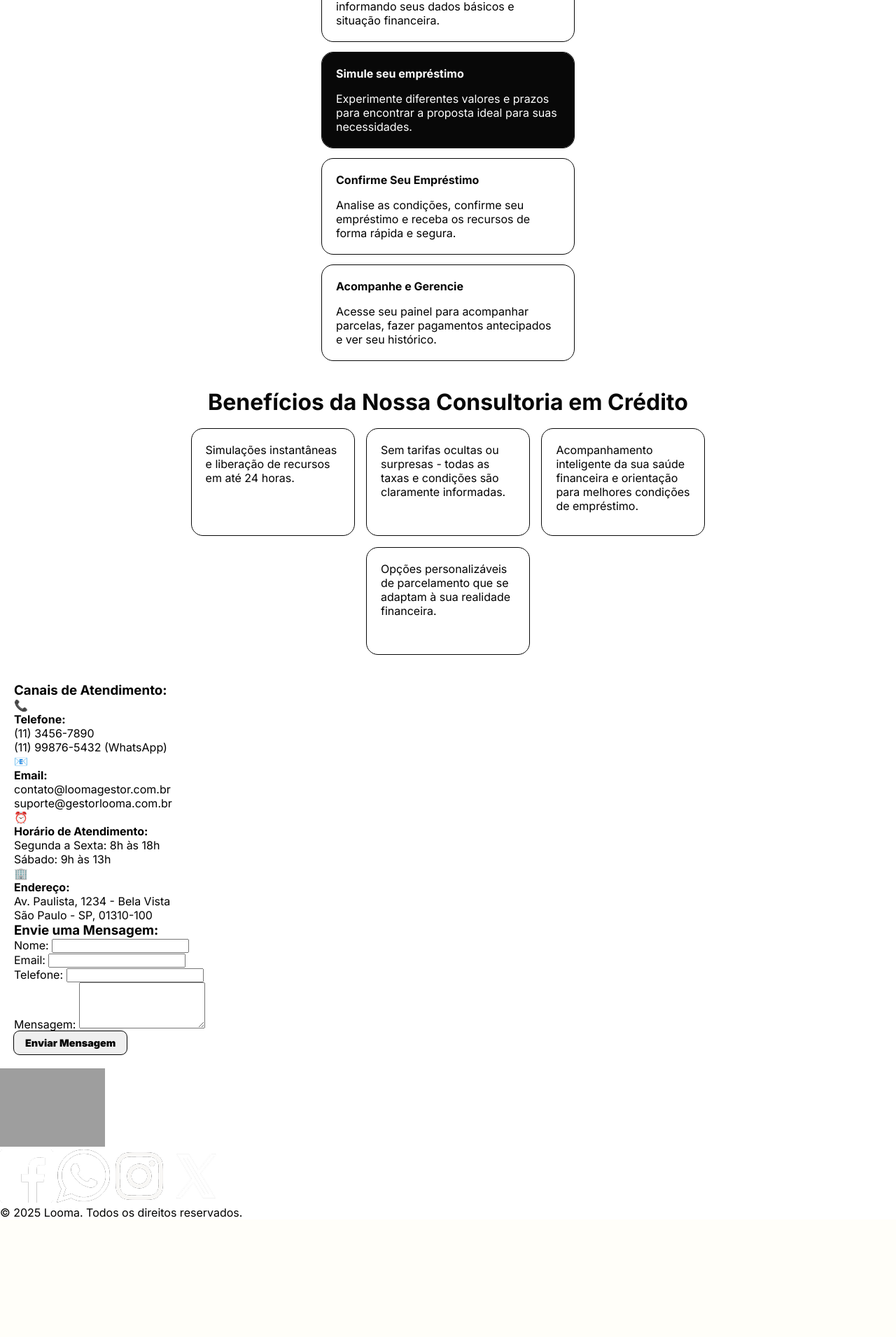
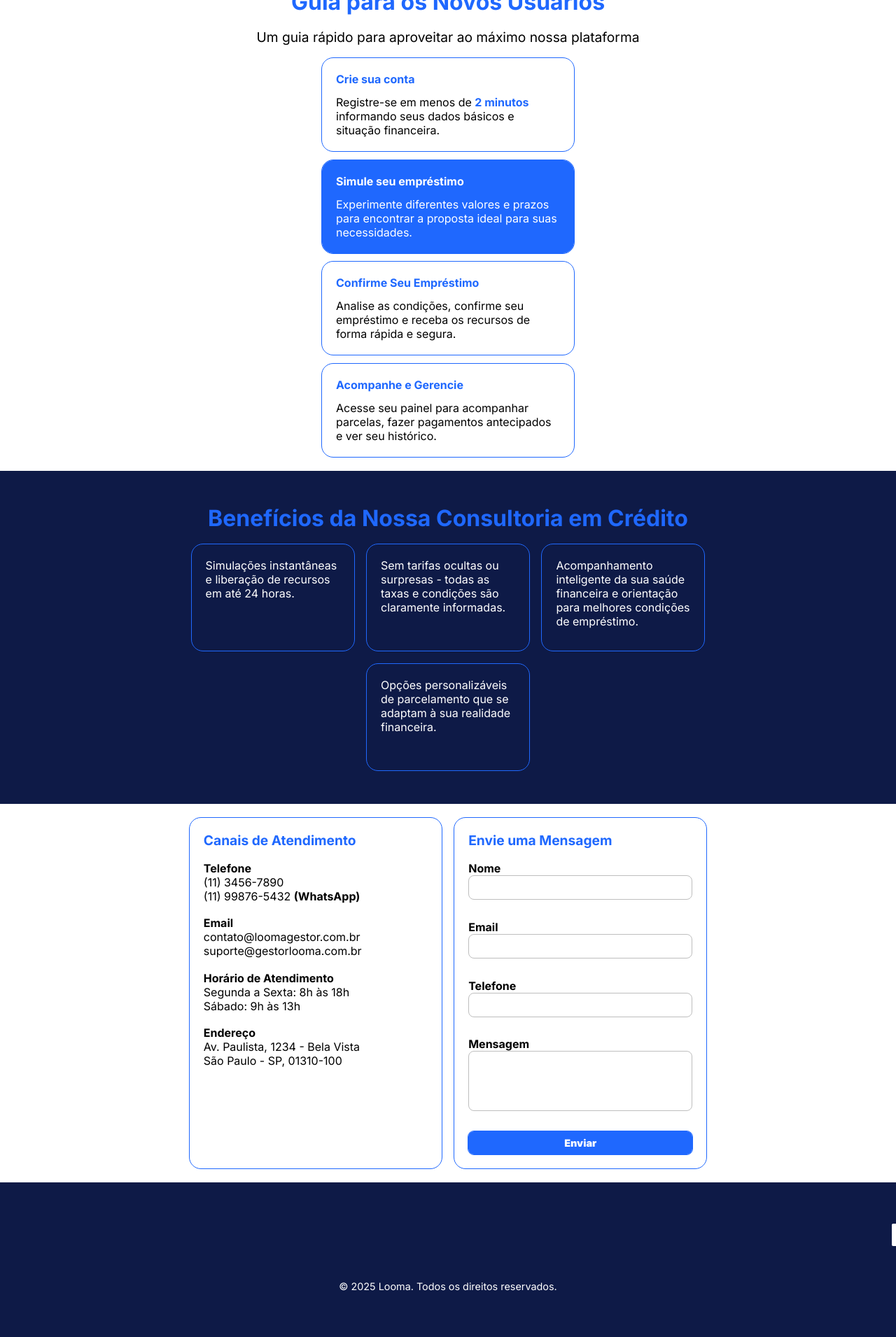
Before and after one commit to GustavoPrescinotti/Looma, a Flask app: page / in a window 1280 px wide. Shown: the part 750-2661 px from the top of the page at 70% size. Before the commit the page ends 2490 px from the top, so only its background shows below. Run offline with Flask 3, Linux system fonts and the light colour scheme; some web fonts are replaced; grey boxes are pictures that could not be loaded.

Commit message:
Finalizando base do CSS

```diff
--- a/static/css/style.css
+++ b/static/css/style.css
@@ -14,9 +14,12 @@
     --header-heigth: 5rem;
 
     /* VARIÁVEIS DE COR */
-    --cor-primaria: #080808; /*#1F68FE*/
+    --cor-primaria: #1F68FE; /*#1F68FE*/
     --cor-hover: #6397ff;
     --cor-branco: #ffffff;
+    --cor-terciaria: #0f0f0f;
+    --cor-form: #bebebe;
+    --cor-alt: #0E1A47;
 
     --cor-fundo: #ffffff;
     --cor-fundo-escuro: #404040;
@@ -32,15 +35,22 @@
     --cor-botao2-primary: var(--cor-fundo);
     --cor-botao2-outline: var(--cor-primaria);
     --cor-botao2-hover: var(--cor-primaria);
+
+    /* PARA OS BOTÕES DO TIPO 3 - CINZA */
+    --cor-botao3-primary: var(--cor-terciaria);
+    --cor-botao3-outline: var(--cor-terciaria);
+    --cor-botao3-hover: var(--cor-invisivel);
 }
 
 /* TAGS DA ESTRUTURA */
 html {
+    overflow-x: hidden;
     gap: 16px;
     font-size: 16px;
 }
 
 body {
+    overflow-x: hidden;
     background-color: var(--cor-fundo);
 }
 
@@ -66,6 +77,10 @@ main {
 
 section {
     padding: 1.25rem;
+}
+
+textarea {
+    resize: none;
 }
 
 /* TAGS DE ORGANIZAÇÃO E RESPONSIVIDADE */
@@ -91,7 +106,11 @@ section {
 }
 
 .between {
-    justify-content: space-between;
+    justify-content: space-between !important;
+}
+
+.align-between {
+    align-items: space-between !important;
 }
 
 .align-text {
@@ -103,7 +122,7 @@ section {
 }
 
 .gap-minimo {
-    gap: 1rem;
+    gap: .8rem;
 }
 
 .gap-medio {
@@ -195,6 +246,12 @@ section {
 }
 
 /* CARDS (DOS BENEFÍCIOS) */
+.secao-beneficios {
+    background-color: var(--cor-alt);
+    color: var(--cor-fundo);
+    padding: 3rem 1.25rem;
+}
+
 .cards-bene {
     width: 80%;
 }
@@ -205,6 +262,47 @@ section {
     padding: 1.25rem;
     outline: 1px solid var(--cor-primaria);
     border-radius: 1rem;
+}
+
+/* SEÇÃO DE CONTATO */
+
+.grupo-formulario {
+    display: flex;
+    flex-direction: column;
+    margin-bottom: 1rem;
+}
+
+.grupo-formulario input,
+.grupo-formulario textarea {
+    padding: .5rem;
+    border: 1px solid var(--cor-form);
+    border-radius: .5rem;
+    font-size: .9rem;
+}
+
+/* SEÇÃO DE RODAPÉ */
+footer {
+    background-color: var(--cor-primaria);
+}
+
+.footer-top {
+    width: 100em;
+}
+
+.icones-sociais img {
+    width: 2rem;
+    transition: all .3s cubic-bezier(0.075, 0.82, 0.165, 1);
+}
+
+.icones-sociais img:hover {
+    filter: invert(57%);
+}
+
+.copy {
+    color: var(--cor-fundo);
+    text-align: center;
+    padding: 1rem;
+    font-size: .9rem;
 }
 
 /* RESPONSIVIDADE E OS COMPORTAMENTOS */
--- a/templates/index.html
+++ b/templates/index.html
@@ -15,8 +15,8 @@
 </head>
 
 <body>
-    <header class="flex gap-medio justify-center align-center">
-        <div class="container flex between align-center">
+    <header class="flex align-center justify-center">
+        <div class="container flex between justify-center align-center">
             <div>
                 <!-- LEMBRAR DE FAZER SURGIR PROS MOBILE -->
                 <button class="menu-hamburguer" id="btnMenu" aria-label="Abrir menu">
@@ -39,7 +39,7 @@
                 <a href="#contato">Contato</a></li>
             </nav>
 
-            <a href="loginEmpresario.html" class="btn btn2-primary black">Login</a>
+            <a href="loginEmpresario.html" class="btn btn3-primary black">Login</a>
 
             <nav class="menu-mobile" id="menuMobile">
                 <button class="fechar-menu" id="btnFechar" aria-label="Fechar menu">&times;</button>
@@ -68,14 +68,14 @@
                 </div>
                 <div class="botoes-apresentacao flex wrap justify-center gap-medio">
                     <a href="LoginADM.html" class="btn btn1-primary black">Sou Administrador</a>
-                    <a href="loginEmpresario.html" class="btn btn2-primary black">Sou Empresário</a>
+                    <a href="loginEmpresario.html" class="btn btn3-primary black">Sou Empresário</a>
                 </div>
             </div>
         </section>
 
         <section id="quem-somos" class="quem-somos flex align-center justify-center">
             <div class="container flex column justify-center align-center gap-medio">
-                <p class="titulo destaque bold">Quem somos nós?</p>
+                <p class="titulo destaque bold align-text">Quem somos nós?</p>
                 <p class="align-text">Na <strong class="destaque">Looma</strong>, acreditamos que toda pequena empresa merece crescer com
                     segurança e clareza
                     financeira. Somos mais do que uma plataforma de gestão, somos o parceiro estratégico que
@@ -86,7 +86,7 @@
 
         <section id="guia" class="secao-guia flex align-center justify-center">
             <div class="container flex column justify-center align-center gap-medio">
-                <p class="titulo destaque bold">Guia para os Novos Usuários</p>
+                <p class="titulo destaque bold align-text">Guia para os Novos Usuários</p>
                 <p class="subtitulo">Um guia rápido para aproveitar ao máximo nossa plataforma</p>
 
                 <div class="cards flex gap-minimo wrap justify-center">
@@ -133,49 +133,59 @@
             </div>
         </section>
 
-        <section id="contato" class="secao-contato">
-            <div class="container-contato">
-                <div class="informacoes-contato">
-                    <h3>Canais de Atendimento:</h3>
+        <section id="contato" class="secao-contato flex align-center justify-center">
+            <div class="container flex justify-center gap-medio">
+                <!-- INFORMAÇÕES DE CONTATO -->
+                <div class="contatos card flex column gap-medio">
+                    <p class="subtitulo bold destaque">Canais de Atendimento</p>
                     <div class="item-informacao">
-                        <div class="icone-informacao">📞</div>
-                        <p><strong>Telefone:</strong><br>(11) 3456-7890<br>(11) 99876-5432 (WhatsApp)</p>
+                        <p class="bold">Telefone</p>
+                        <ul>
+                            <li>(11) 3456-7890</li>
+                            <li>(11) 99876-5432 <span class="bold">(WhatsApp)</span></li>
+                        </ul>
                     </div>
                     <div class="item-informacao">
-                        <div class="icone-informacao">📧</div>
-                        <p><strong>Email:</strong><br>contato@loomagestor.com.br<br>suporte@gestorlooma.com.br</p>
+                        <p class="bold">Email</p>
+                        <ul>
+                            <li>contato@loomagestor.com.br</li>
+                            <li>suporte@gestorlooma.com.br</li>
+                        </ul>
                     </div>
                     <div class="item-informacao">
-                        <div class="icone-informacao">⏰</div>
-                        <p><strong>Horário de Atendimento:</strong><br>Segunda a Sexta: 8h às 18h<br>Sábado: 9h às 13h
-                        </p>
+                        <p class="bold">Horário de Atendimento</p>
+                        <!-- MUDANDO PRA LISTA PRA FICAR MAIS SEMÂTICO -->
+                        <ul>
+                            <li>Segunda a Sexta: 8h às 18h</li>
+                            <li>Sábado: 9h às 13h</li>
+                        </ul>
                     </div>
                     <div class="item-informacao">
-                        <div class="icone-informacao">🏢</div>
-                        <p><strong>Endereço:</strong><br>Av. Paulista, 1234 - Bela Vista<br>São Paulo - SP, 01310-100
+                        <p><strong>Endereço</strong><br>Av. Paulista, 1234 - Bela Vista<br>São Paulo - SP, 01310-100
                     </p>
                     </div>
                 </div>
-                <div class="cartao-formulario">
-                    <h3>Envie uma Mensagem:</h3>
-                    <form class="formulario-contato">
+                <!-- FORMULÁRIO DE MENSAGEM -->
+                <div class="contatos card flex column gap-medio">
+                    <p class="subtitulo bold destaque">Envie uma Mensagem</p>
+                    <form class="formulario-contato flex column gap-minimo" action="#" method="post">
                         <div class="grupo-formulario">
-                            <label for="name">Nome:</label>
+                            <label for="name" class="bold">Nome</label>
                             <input type="text" id="name" name="name" required>
                         </div>
                         <div class="grupo-formulario">
-                            <label for="email">Email:</label>
+                            <label for="email" class="bold">Email</label>
                             <input type="email" id="email" name="email" required>
                         </div>
                         <div class="grupo-formulario">
-                            <label for="phone">Telefone:</label>
+                            <label for="phone" class="bold">Telefone</label>
                             <input type="tel" id="phone" name="phone">
                         </div>
                         <div class="grupo-formulario">
-                            <label for="message">Mensagem:</label>
+                            <label for="message" class="bold">Mensagem</label>
                             <textarea id="message" name="message" rows="4" required></textarea>
                         </div>
-                        <button type="submit" class="btn btn-primary black">Enviar Mensagem</button>
+                        <button type="submit" class="btn btn1-primary black">Enviar</button>
                     </form>
                 </div>
             </div>
@@ -183,20 +193,30 @@
     </main>
 
     <footer>
-        <div class="conteudo-rodape">
-            <a href="index.html" class="logo-rodape">
-                <img width="150" src="/static/img/Logo do footer.png" alt="Logo Looma">
+        <section id="footer" class="secao-beneficios flex align-center justify-center">
+            <div class="container flex column justify-center align-center gap-medio">
+                <!-- PARTE DE CIMA DO RODAPÉ -->
+                <div class="footer-top flex align-center between">
+                    <!-- AQUI FICA A LOGO DO LADO ESQUERDO -->
+                    <a href="#" class="logo-rodape">
+                        <img width="150" src="/static/img/logo.png" alt="Logo Looma">
                     </a>
-            <div class="icones-sociais">
+
+                    <!-- REDES SOCIAIS OU LINKS EXTERNOS -->
+                    <div class="icones-sociais flex gap-minimo">
                         <a href="#"><img src="/static/img/FACEBOOK.png" alt="Facebook"></a>
                         <a href="#"><img src="/static/img/WHATSAPP.png" alt="WhatsApp"></a>
                         <a href="#"><img src="/static/img/INSTAGRAM.png" alt="Instagram"></a>
                         <a href="#"><img src="/static/img/TWITTER.png" alt="Twitter"></a>
                     </div>
                 </div>
-        <div class="direitos-autorais">
+
+                <!-- PARTE DE BAIXO -->
+                <div class="direitos-autorais copy">
                     <p>&copy; 2025 Looma. Todos os direitos reservados.</p>
                 </div>
+            </div>
+        </section>
     </footer>
 </body>
 
```
Also changed, not shown: other parts of static/css/style.css (+35 -2 lines), static/img/banner.png (renamed from static/img/Banner da home.png), 1 other file. Lines whose indentation alone changed are shown as unchanged.
